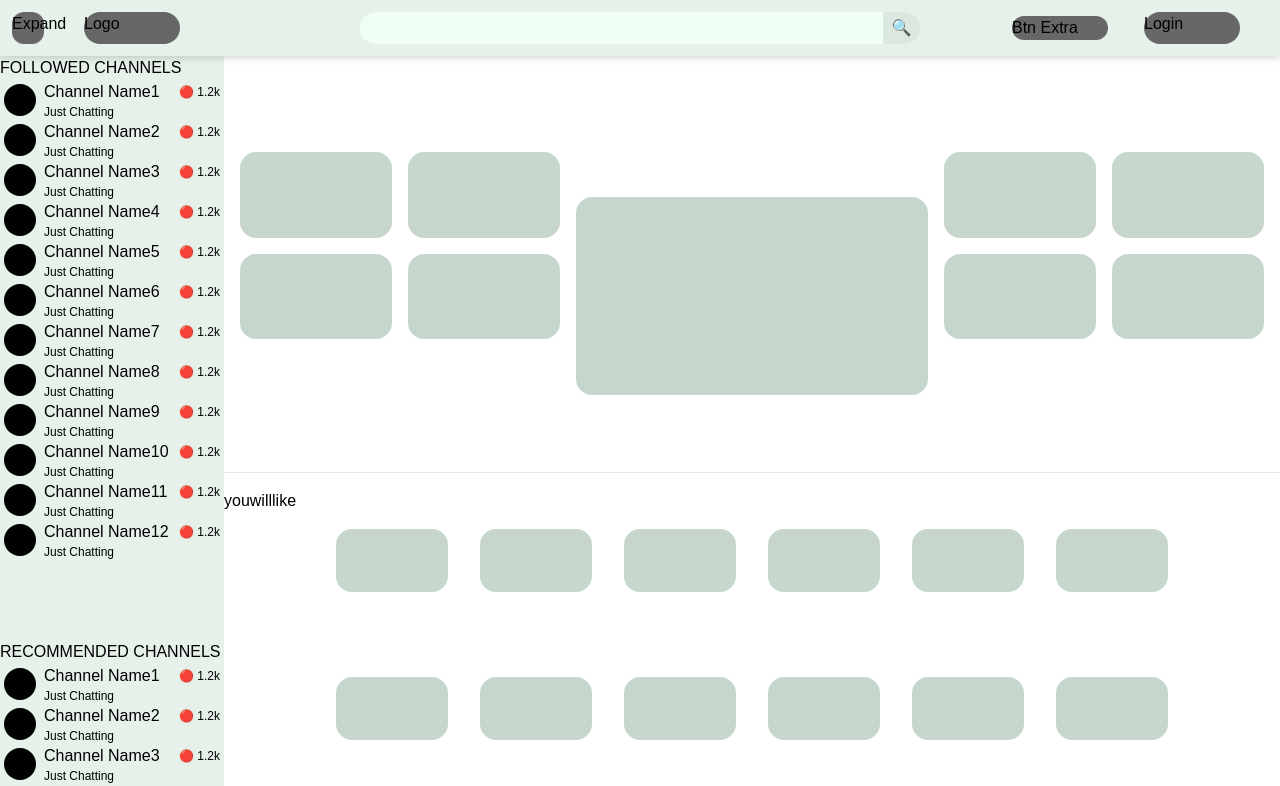
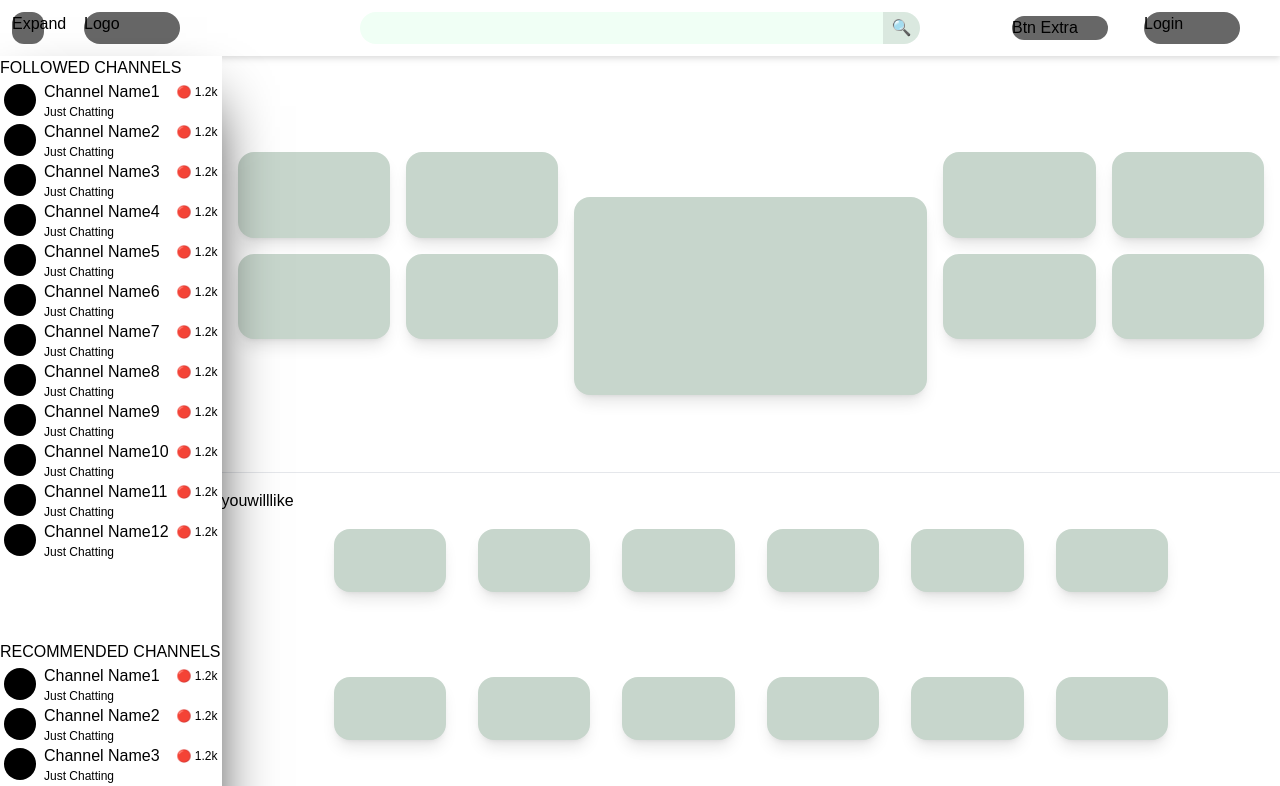
Before and after one commit to amg-projects/leap-app, a Next.js app: page / in a window 1280 px wide. Shown: the top 786 px of the page. Built offline with nearby package versions, Linux system fonts and the light colour scheme.

Commit message:
colors & shadors

```diff
--- a/src/app/NavBar.tsx
+++ b/src/app/NavBar.tsx
@@ -1,6 +1,6 @@
 export function NavBar({ onSideBarToggle }: { onSideBarToggle: () => void }) {
   return (
-    <div className="flex flex-row items-center  bg-[#e6f1ea]  py-3 text-black drop-shadow-md">
+    <div className="flex flex-row items-center  bg-white py-3 text-black  drop-shadow-md">
       <div className="flex flex-1 flex-row">
         <div
           className="ml-3 size-8 flex-none rounded-xl bg-[#676767]"
--- a/src/app/SideBar.tsx
+++ b/src/app/SideBar.tsx
@@ -3,36 +3,21 @@ type SideBarProps = {
 }
 
 export function SideBar(props: SideBarProps) {
-  if (props.expanded) {
-    return <ExpandedSideBarContent />
-  } else {
-    return <CollapsedSideBarContent />
-  }
-}
-
-function CollapsedSideBarContent() {
   return (
-    <div className="flex min-w-10 flex-col bg-[#e6f1ea]  text-black">
-      <div className="flex flex-col">
-        <ChannelExampleN expanded={false} exampleCount={12} />
-      </div>
-      <div className="mt-20 flex flex-col">
-        <ChannelExampleN expanded={false} exampleCount={12} />
-      </div>
-    </div>
-  )
-}
-
-function ExpandedSideBarContent() {
-  return (
-    <div className="flex min-w-56 flex-col bg-[#e6f1ea]  text-black">
-      <div className="flex flex-col">
-        <div>FOLLOWED CHANNELS</div>
-        <ChannelExampleN expanded={true} exampleCount={12} />
-      </div>
-      <div className="mt-20 flex flex-col">
-        <div>RECOMMENDED CHANNELS</div>
-        <ChannelExampleN expanded={true} exampleCount={12} />
+    <div className="z-10 shadow-[0_35px_60px_-15px_rgba(0,0,0,1)] transition duration-500 ease-in">
+      <div className="flex flex-col bg-white text-black">
+        <div className="flex flex-col">
+          <div className={props.expanded ? '' : 'hidden'}>
+            FOLLOWED CHANNELS
+          </div>
+          <ChannelExampleN expanded={props.expanded} exampleCount={12} />
+        </div>
+        <div className="mt-20 flex flex-col">
+          <div className={props.expanded ? '' : 'hidden'}>
+            RECOMMENDED CHANNELS
+          </div>
+          <ChannelExampleN expanded={props.expanded} exampleCount={12} />
+        </div>
       </div>
     </div>
   )
--- a/src/app/VideoPreview.tsx
+++ b/src/app/VideoPreview.tsx
@@ -1,5 +1,7 @@
 export function VideoPreview({ className }: { className?: string }) {
   return (
-    <div className={`aspect-video rounded-2xl bg-[#c7d6cc] ${className}`}></div>
+    <div
+      className={`aspect-video rounded-2xl bg-[#c7d6cc] shadow-lg ${className}`}
+    ></div>
   )
 }
--- a/src/app/page.tsx
+++ b/src/app/page.tsx
@@ -25,7 +25,7 @@ export default function Home() {
 
 function Recomendations() {
   return (
-    <div className="flex-1 bg-white pt-20 text-black">
+    <div className="flex-1 bg-white pt-20 text-black ">
       <AfilliateRecomendations />
       <hr className="my-4" />
       <CategoryRecomendations category="youwilllike" />
```
Also changed, not shown: package.json (+6 -6 lines), 1 other file (tests, documents, lock files or other folders).
